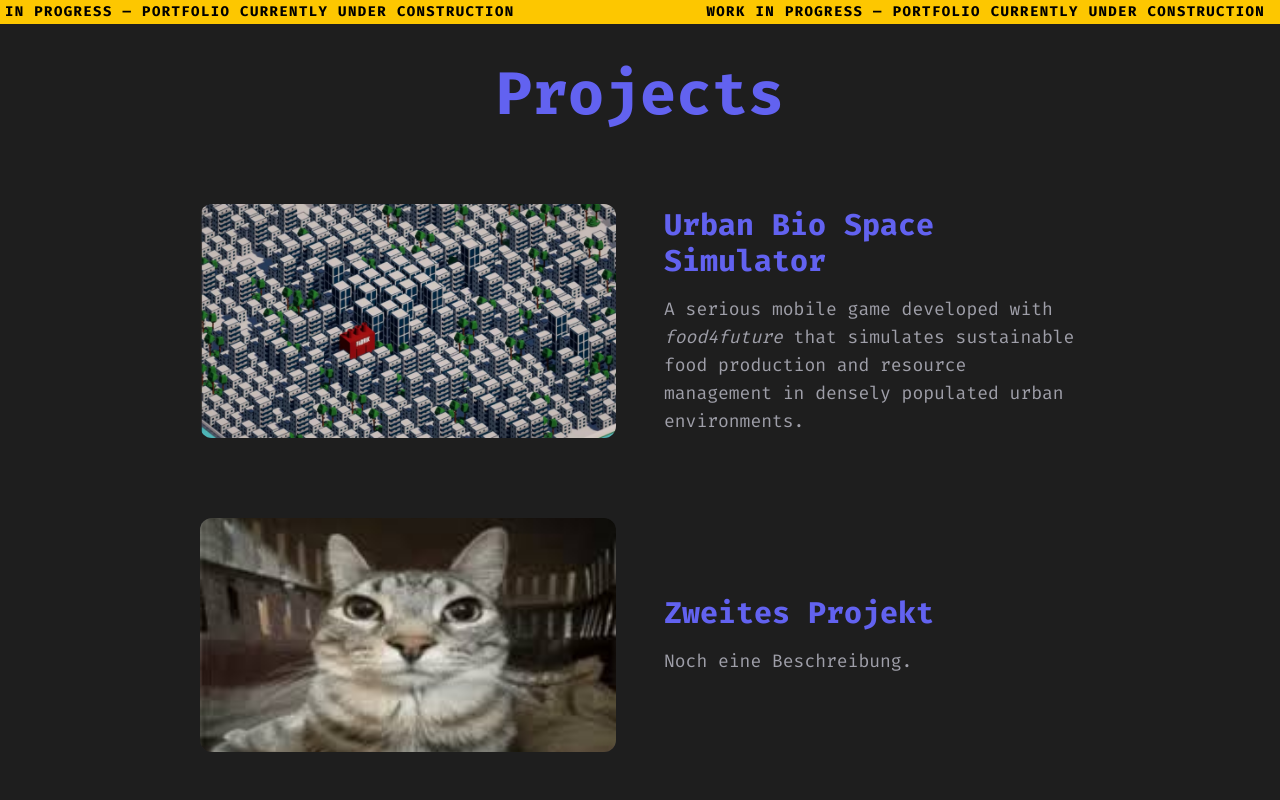
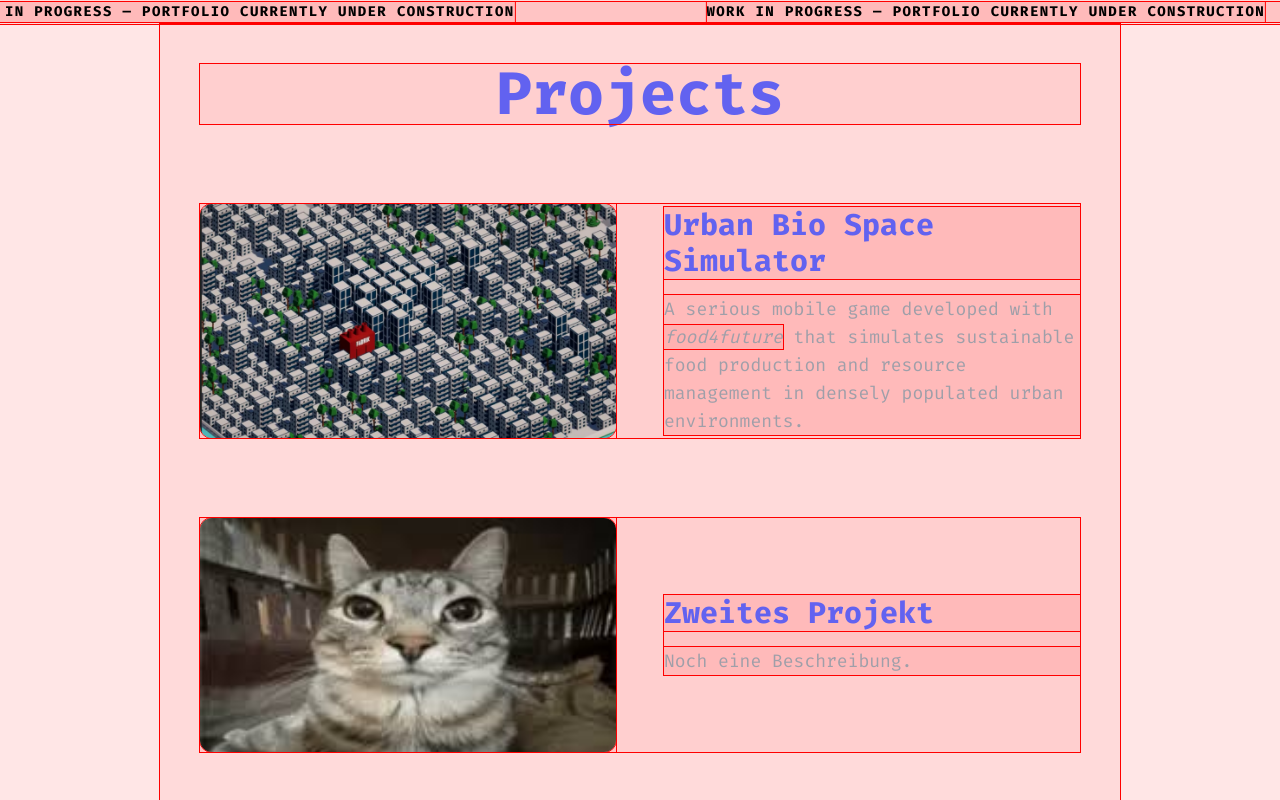
Before and after one commit to Sonic12K12/portfolio-website-nextjs, a Next.js app: page / in a window 1280 px wide. Shown: the top 800 px of the page. Built offline with nearby package versions, Linux system fonts and the light colour scheme.

Commit message:
add temporary styles for debugging layout visibility

```diff
--- a/src/app/globals.css
+++ b/src/app/globals.css
@@ -24,3 +24,12 @@
     animation: marquee 120s linear infinite;
   }
 }
+
+/* Add this temporarily to the bottom of your global CSS file */
+* {
+  /* Highlights every single element on the page with a red border */
+  outline: 1px solid red !important;
+
+  /* Optional: Adds a very light red background to make overlapping containers visible */
+  background: rgba(255, 0, 0, 0.05) !important;
+}
```
